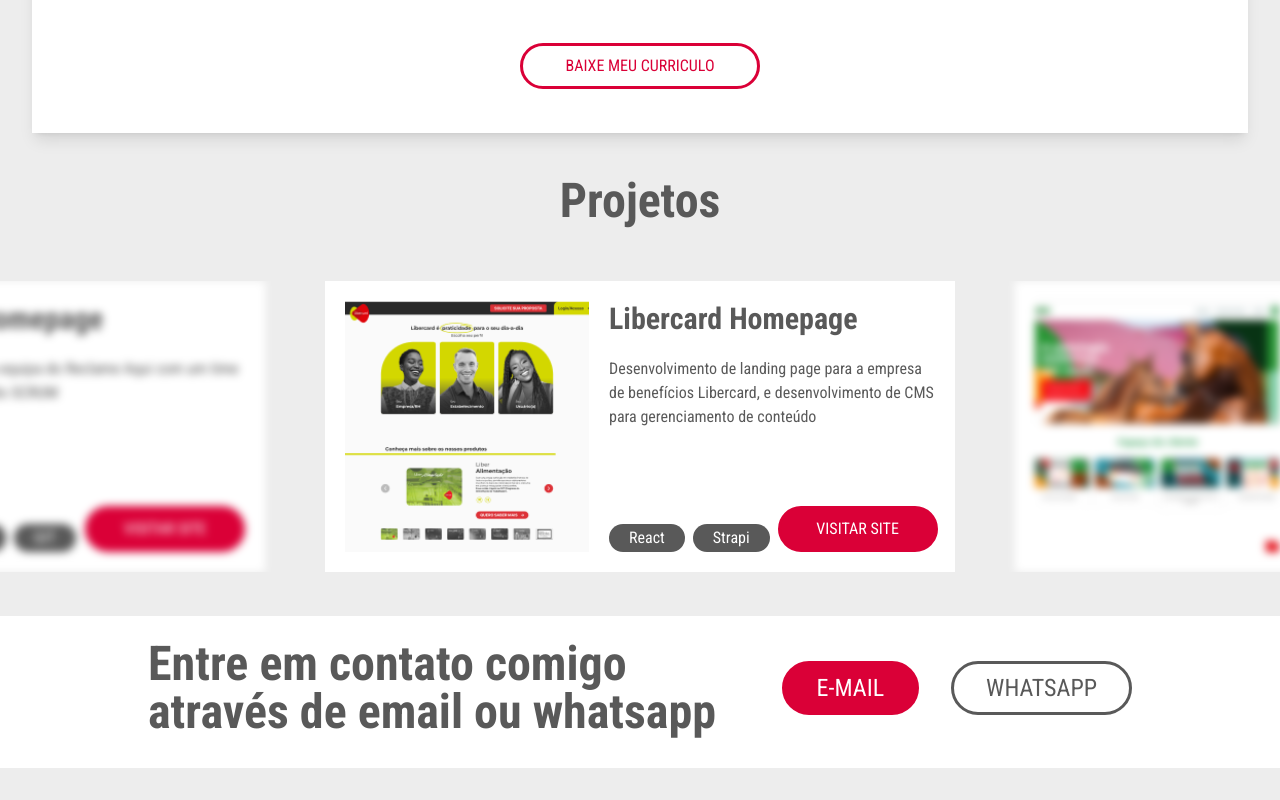
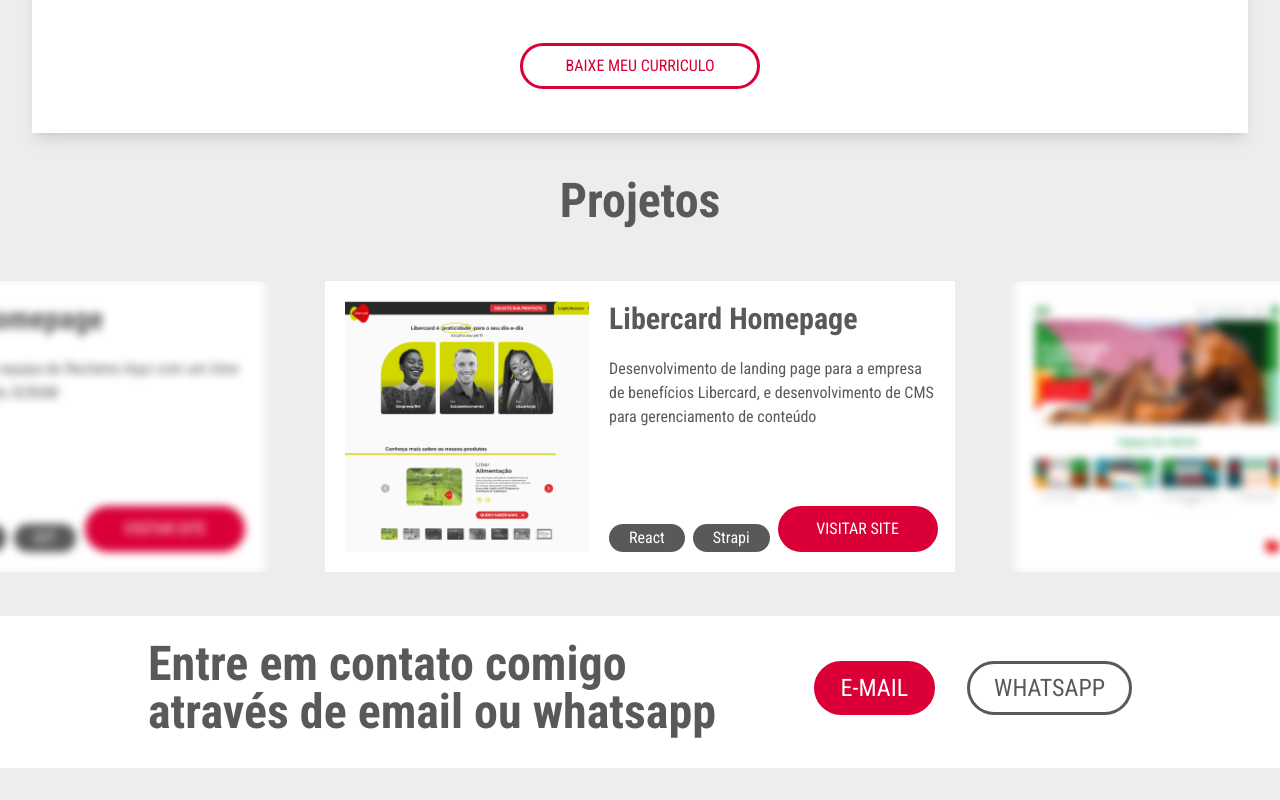
Before and after one commit to IgorSousaFront/dev-cria, a Next.js app: page / in a window 1280 px wide. Shown: the part 960-1760 px from the top of the page. Built offline with nearby package versions, Linux system fonts and the light colour scheme.

Commit message:
fix: solve download buttons

```diff
--- a/src/components/Button/index.tsx
+++ b/src/components/Button/index.tsx
@@ -28,7 +28,7 @@
   }
 
   return (
-    <button onClick={onClick && onClick} className={`w-full rounded-full py-2 px-8 border-[3px] border-solid uppercase flex items-center justify-center ${setType()}`}>
+    <button onClick={onClick && onClick} className={`w-full rounded-full py-2 px-6 border-[3px] border-solid uppercase flex items-center justify-center ${setType()}`}>
       {children}
     </button>
   )
--- a/src/components/Hero/index.tsx
+++ b/src/components/Hero/index.tsx
@@ -84,11 +84,11 @@
         <SectionTitle color="primary">Baixe meu currículo</SectionTitle>
         <div className="my-4 mb-5">
           <p className="mb-2 text-center text-font-light dark:text-white">Currículo em português</p>
-          <Button><HiOutlineDocumentDownload size={28} className="mr-2"/> Baixar</Button>
+          <Button onClick={() => window.open('/curriculo-igor-sousa.pdf', '_blank')}><HiOutlineDocumentDownload size={28} className="mr-2"/> Baixar</Button>
         </div>
         <div className="my-4">
           <p className="mb-2 text-center text-font-light dark:text-white">Resume in english</p>
-          <Button><HiOutlineDocumentDownload size={28} className="mr-2"/> Download</Button>
+          <Button onClick={() => window.open('resume-igor-sousa.pdf', '_blank')}><HiOutlineDocumentDownload size={28} className="mr-2"/> Download</Button>
         </div>
       </Modal>
     </Container>
```
